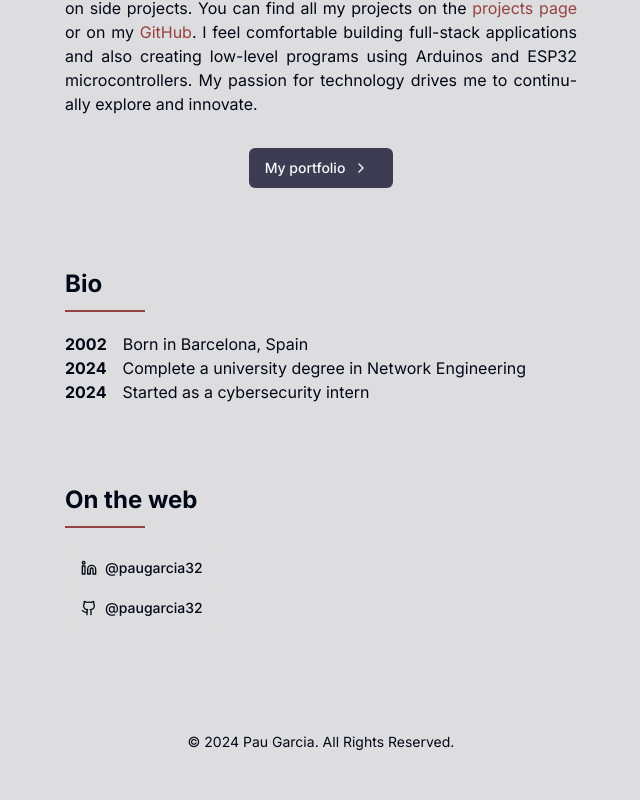
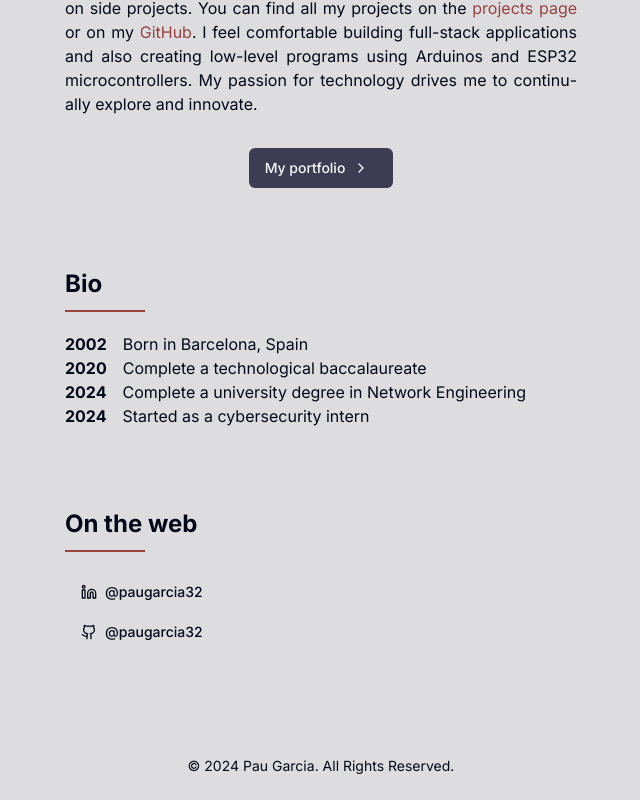
Before and after one commit to paugarcia32/paugarcia.dev, a Next.js app: page / in a window 1280 px wide. Shown: the part 572-1372 px from the top of the page, without its empty margins (319-959 px from the left). Before the commit the page ends 1348 px from the top, so only its background shows below. Built offline with nearby package versions, Linux system fonts and the light colour scheme.

Commit message:
Bio and Events data folder

```diff
--- a/src/app/about/page.tsx
+++ b/src/app/about/page.tsx
@@ -8,6 +8,8 @@ import { Button } from "@/components/ui/button";
 import { ChevronRight } from "lucide-react";
 import DownloadCVButton from "@/components/DownloadCVButton";
 import Layout from "@/components/Layout";
+import { personalEvents } from "@/data/eventsData";
+import Link from "next/link";
 
 const dotfiles = [
   {
@@ -77,14 +79,16 @@ const AboutPage: React.FC = () => {
           <Heading2>Events</Heading2>
           <Divider />
           <div className="">
-            <div className="">
-              <span className="mr-4 font-bold">May, 2024</span>
-              HackUPC
-            </div>
-            <div className="">
-              <span className="mr-4 font-bold">Jun, 2024 </span>
-              HackBCN
-            </div>
+            {personalEvents.map((event, index) => (
+              <div key={index} className="">
+                <span className="mr-4 font-bold">{event.date}</span>
+                {event.url ? (
+                  <Link href={event.url}>{event.name}</Link>
+                ) : (
+                  event.name
+                )}
+              </div>
+            ))}
           </div>
         </div>
 
--- a/src/app/page.tsx
+++ b/src/app/page.tsx
@@ -8,6 +8,8 @@ import { Heading2 } from "@/components/Headings";
 import Section from "@/components/Section";
 import Layout from "@/components/Layout";
 import Link from "next/link";
+import { bioEvents } from "@/data/bioData";
+
 export default function Home() {
   return (
     <main className="flex flex-col max-w-lg sm:max-w-xl p-4">
@@ -57,18 +59,12 @@ export default function Home() {
             <Heading2>Bio</Heading2>
             <Divider />
             <div className="">
-              <div className="">
-                <span className="mr-4 font-bold">2002</span>
-                Born in Barcelona, Spain
-              </div>
-              <div className="">
-                <span className="mr-4 font-bold">2024</span>
-                Complete a university degree in Network Engineering
-              </div>
-              <div className="">
-                <span className="mr-4 font-bold">2024</span>
-                Started as a cybersecurity intern
-              </div>
+              {bioEvents.map((event, index) => (
+                <div key={index} className="">
+                  <span className="mr-4 font-bold">{event.year}</span>
+                  {event.description}
+                </div>
+              ))}
             </div>
           </div>
         </Section>
--- /dev/null
+++ b/src/data/bioData.ts
@@ -0,0 +1,23 @@
+export interface BioEvent {
+  year: string;
+  description: string;
+}
+
+export const bioEvents: BioEvent[] = [
+  {
+    year: "2002",
+    description: "Born in Barcelona, Spain",
+  },
+  {
+    year: "2020",
+    description: "Complete a technological baccalaureate",
+  },
+  {
+    year: "2024",
+    description: "Complete a university degree in Network Engineering",
+  },
+  {
+    year: "2024",
+    description: "Started as a cybersecurity intern",
+  },
+];
--- /dev/null
+++ b/src/data/eventsData.ts
@@ -0,0 +1,18 @@
+export interface PersonalEvent {
+  date: string;
+  name: string;
+  url?: string;
+}
+
+export const personalEvents: PersonalEvent[] = [
+  {
+    date: "May, 2024",
+    name: "HackUPC",
+    url: "/projects/IoT%20Real-Time%20Sensoring",
+  },
+  {
+    date: "Jun, 2024",
+    name: "HackBCN",
+    url: "/projects/TrafficFlow%20AI",
+  },
+];
```
